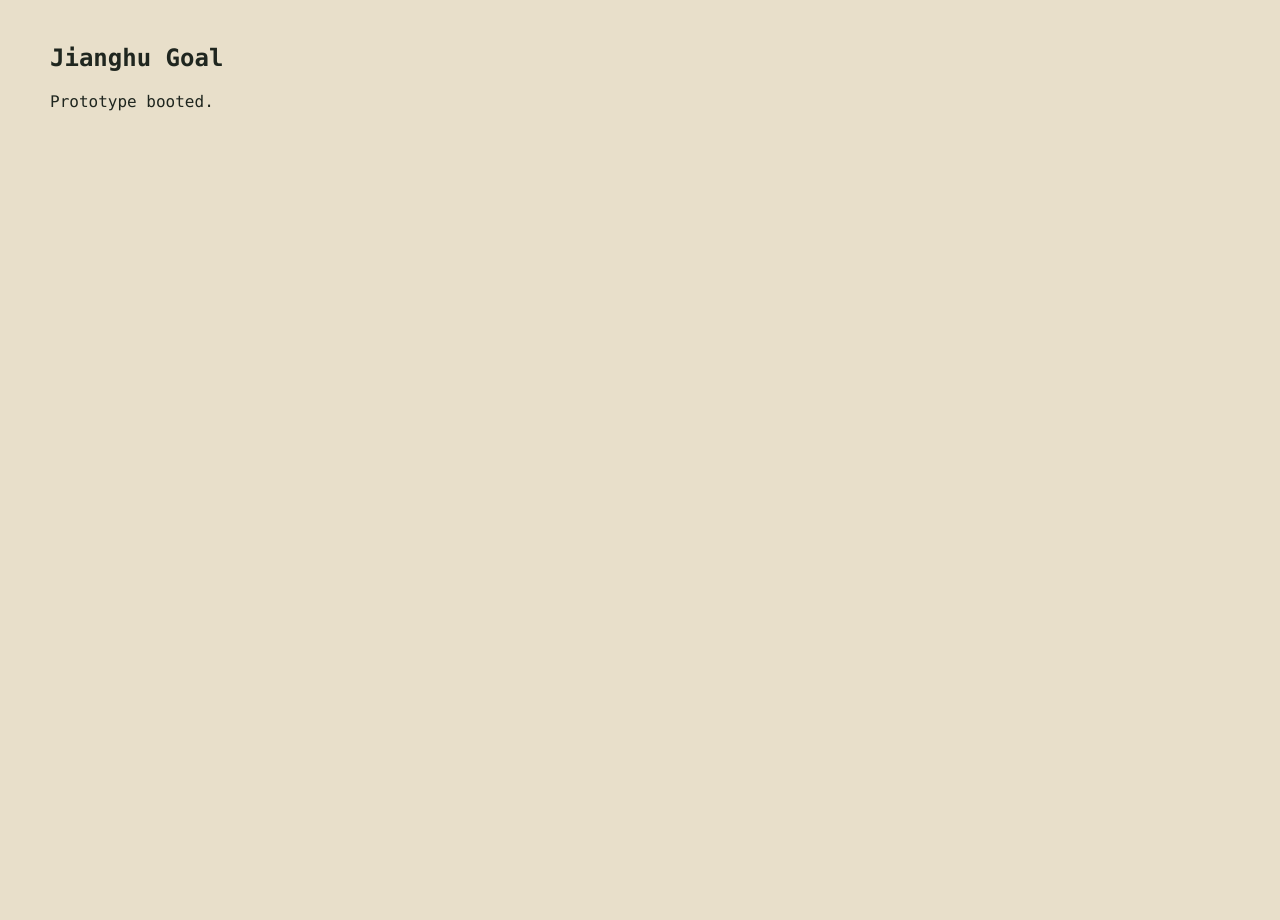
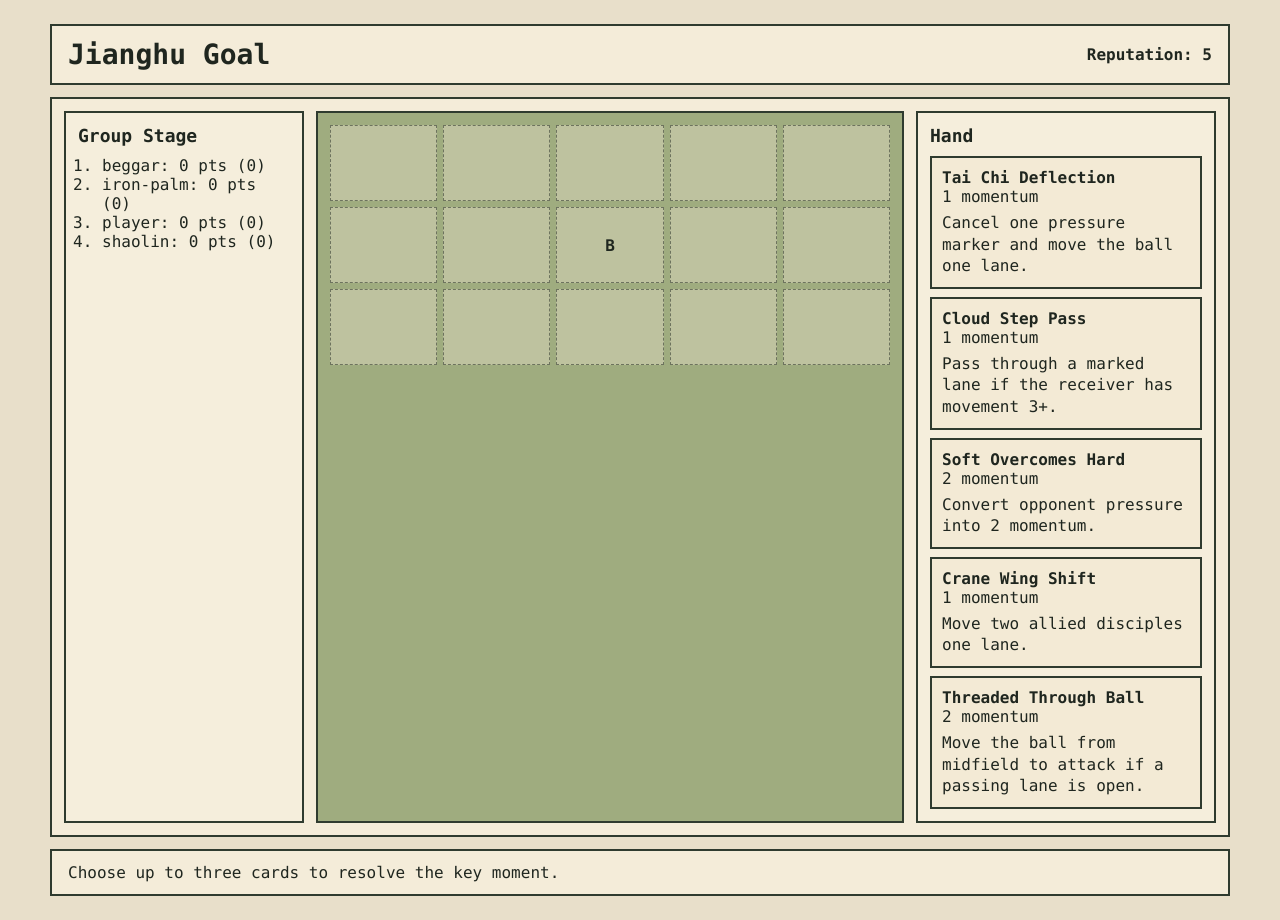
Before and after one commit to Jerry2262/jianghu-goal, a website built with Vite: page index.html in a window 1280 px wide. Before the commit the page ends 800 px from the top, so only its background shows below. Built offline with nearby package versions, Linux system fonts and the light colour scheme.

Commit message:
feat: add playable browser prototype shell

```diff
--- a/src/main.ts
+++ b/src/main.ts
@@ -1,4 +1,5 @@
 import "./styles.css";
+import { startPrototype } from "./ui/controller";
 
 const app = document.querySelector<HTMLDivElement>("#app");
 
@@ -6,9 +7,4 @@ if (!app) {
   throw new Error("Missing #app root");
 }
 
-app.innerHTML = `
-  <section class="shell">
-    <h1>Jianghu Goal</h1>
-    <p>Prototype booted.</p>
-  </section>
-`;
+startPrototype(app);
--- a/src/styles.css
+++ b/src/styles.css
@@ -23,3 +23,103 @@ button {
   margin: 0 auto;
   padding: 24px 0;
 }
+
+.topbar,
+.layout,
+.panel,
+.pitch,
+.log {
+  border: 2px solid #2f3b2f;
+  background: rgba(246, 239, 220, 0.86);
+}
+
+.topbar {
+  display: flex;
+  align-items: center;
+  justify-content: space-between;
+  padding: 12px 16px;
+}
+
+.topbar h1 {
+  margin: 0;
+  font-size: 28px;
+}
+
+.resource {
+  font-weight: 700;
+}
+
+.layout {
+  display: grid;
+  grid-template-columns: 240px minmax(360px, 1fr) 300px;
+  gap: 12px;
+  padding: 12px;
+  margin-top: 12px;
+}
+
+.panel {
+  padding: 12px;
+}
+
+.panel h2 {
+  margin: 0 0 10px;
+  font-size: 18px;
+}
+
+.standings {
+  margin: 0;
+  padding-left: 24px;
+}
+
+.pitch {
+  display: grid;
+  grid-template-columns: repeat(5, minmax(54px, 1fr));
+  grid-template-rows: repeat(3, 76px);
+  gap: 6px;
+  padding: 12px;
+  background: #9fac7f;
+}
+
+.cell {
+  display: grid;
+  place-items: center;
+  border: 1px dashed rgba(31, 38, 31, 0.5);
+  background: rgba(232, 223, 202, 0.42);
+  font-weight: 800;
+}
+
+.hand {
+  display: grid;
+  gap: 8px;
+}
+
+.card {
+  min-height: 96px;
+  padding: 10px;
+  text-align: left;
+  border: 2px solid #2f3b2f;
+  background: #f3ead5;
+  color: #1f261f;
+  cursor: pointer;
+}
+
+.card strong,
+.card span {
+  display: block;
+}
+
+.card p {
+  margin: 6px 0 0;
+  line-height: 1.35;
+}
+
+.log {
+  margin-top: 12px;
+  padding: 12px 16px;
+}
+
+@media (max-width: 900px) {
+  .layout {
+    grid-template-columns: 1fr;
+  }
+}
--- /dev/null
+++ b/src/ui/controller.ts
@@ -0,0 +1,53 @@
+import { demoCards } from "../content/demo";
+import { createDeckState, drawForMoment, playCard, type DeckState } from "../domain/deck";
+import { createRunState, type RunState } from "../domain/run";
+import { renderApp } from "./render";
+
+interface ControllerState {
+  run: RunState;
+  deck: DeckState;
+  message: string;
+}
+
+export function startPrototype(root: HTMLElement): void {
+  let state: ControllerState = {
+    run: createRunState(),
+    deck: drawForMoment(createDeckState(demoCards.filter((card) => card.type !== "status"))),
+    message: "Choose up to three cards to resolve the key moment."
+  };
+
+  const rerender = () => {
+    renderApp(root, { run: state.run, hand: state.deck.hand, message: state.message });
+  };
+
+  root.addEventListener("click", (event) => {
+    const target = event.target;
+    if (!(target instanceof HTMLElement)) return;
+
+    const button = target.closest<HTMLButtonElement>("[data-card-id]");
+    if (!button) return;
+
+    try {
+      const cardId = button.dataset.cardId;
+      if (!cardId) {
+        throw new Error("Missing card id");
+      }
+
+      const label = button.textContent ? button.textContent.trim() : "card";
+      state = {
+        ...state,
+        deck: playCard(state.deck, cardId),
+        message: `Played ${label}.`
+      };
+    } catch (error) {
+      state = {
+        ...state,
+        message: error instanceof Error ? error.message : "Could not play card."
+      };
+    }
+
+    rerender();
+  });
+
+  rerender();
+}
--- /dev/null
+++ b/src/ui/render.ts
@@ -0,0 +1,48 @@
+import type { Card } from "../domain/types";
+import type { RunState } from "../domain/run";
+import { rankedStandings } from "../domain/tournament";
+
+export interface AppViewState {
+  run: RunState;
+  message: string;
+  hand: Card[];
+}
+
+export function renderApp(root: HTMLElement, state: AppViewState): void {
+  const stageLabel = state.run.stage === "group" ? "Group Stage" : state.run.stage;
+  const standings = rankedStandings(state.run.groupTable);
+
+  root.innerHTML = `
+    <section class="shell">
+      <header class="topbar">
+        <h1>Jianghu Goal</h1>
+        <div class="resource">Reputation: ${state.run.reputation}</div>
+      </header>
+      <section class="layout">
+        <aside class="panel">
+          <h2>${stageLabel}</h2>
+          <ol class="standings">
+            ${standings
+              .map((row) => `<li>${row.teamId}: ${row.points} pts (${row.goalDifference})</li>`)
+              .join("")}
+          </ol>
+        </aside>
+        <section class="pitch" aria-label="Tactical board">
+          ${Array.from({ length: 15 }, (_, index) => `<div class="cell">${index === 7 ? "B" : ""}</div>`).join("")}
+        </section>
+        <aside class="panel">
+          <h2>Hand</h2>
+          <div class="hand">
+            ${state.hand
+              .map(
+                (card) =>
+                  `<button class="card" data-card-id="${card.id}"><strong>${card.name}</strong><span>${card.cost} momentum</span><p>${card.text}</p></button>`
+              )
+              .join("")}
+          </div>
+        </aside>
+      </section>
+      <footer class="log">${state.message}</footer>
+    </section>
+  `;
+}
```
Also changed, not shown: tests/ui/render.test.ts (added, +22 -0 lines).
